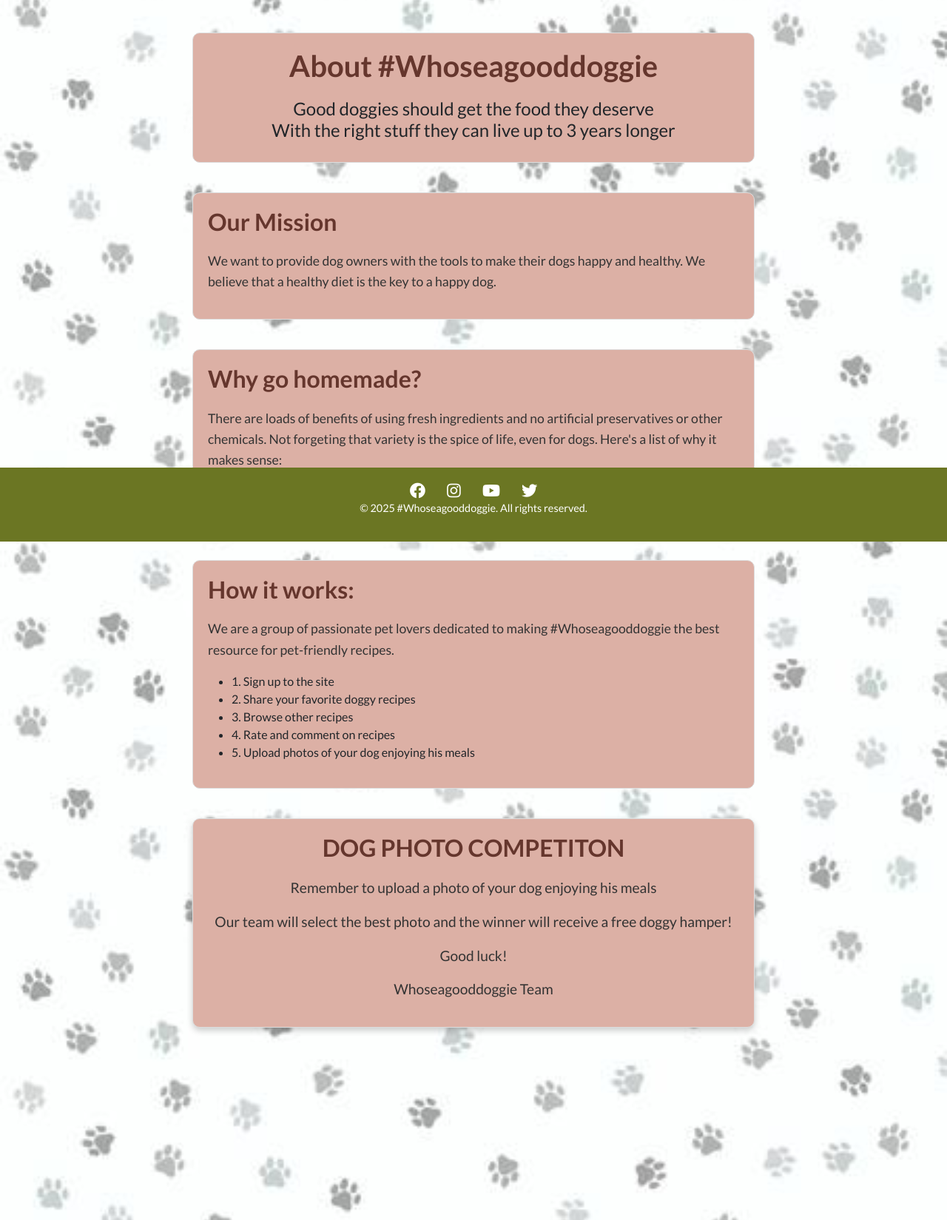
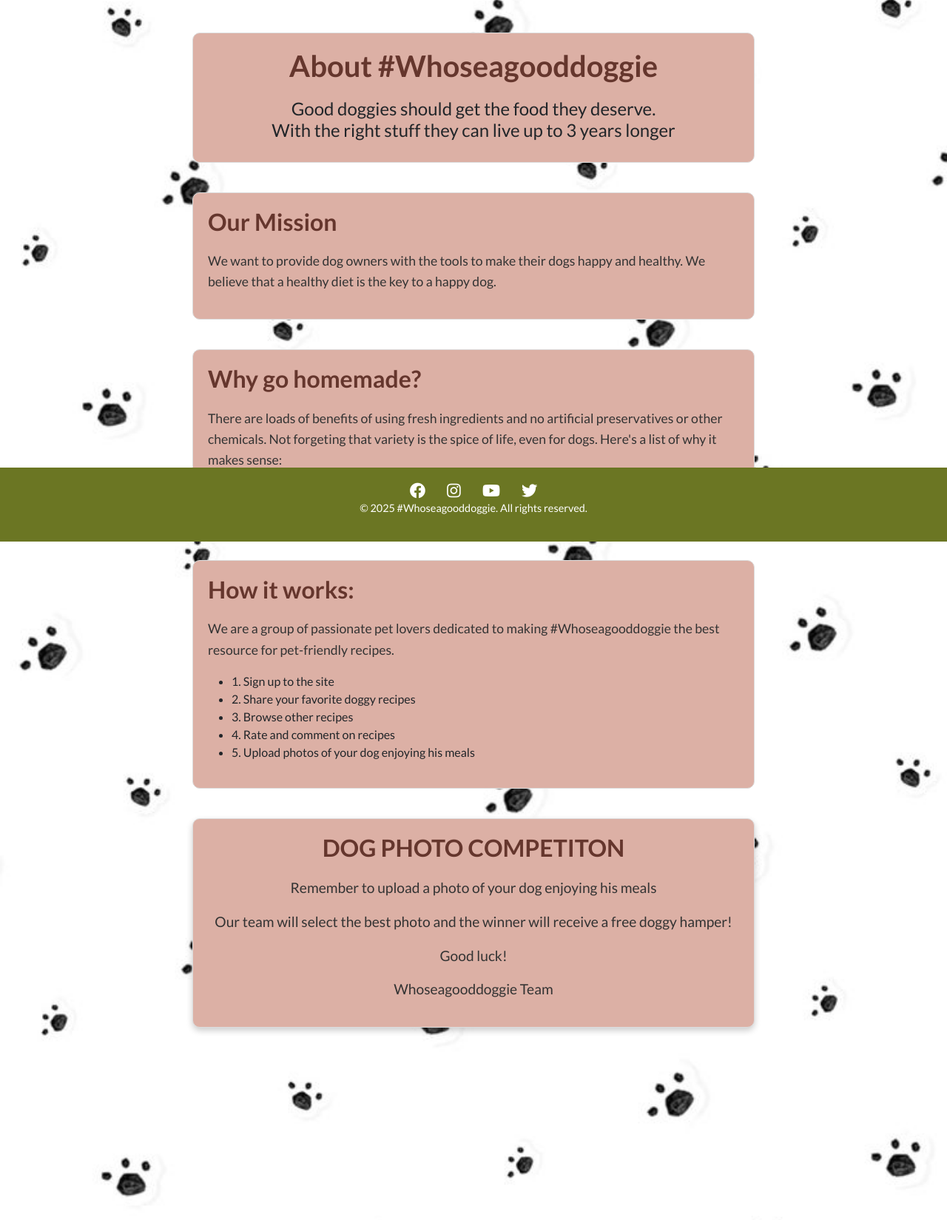
Before and after one commit to benwade37/MenuK9, a Django app: page /about/ in a window 1280 px wide. Shown: the part 68-1717 px from the top of the page at 74% size. Run offline with Django 4.2, Linux system fonts and the light colour scheme.

Commit message:
background design changed

```diff
--- a/recipes/templates/recipes/about.html
+++ b/recipes/templates/recipes/about.html
@@ -6,7 +6,7 @@
 <div class="about-page">
     <section class="about-intro">
         <h1>About #Whoseagooddoggie</h1>
-        <h4>Good doggies should get the food they deserve <br>
+        <h4>Good doggies should get the food they deserve. <br>
             With the right stuff they can live up to 3 years longer</h4>
     </section>
 
--- a/static/assets/css/styles.css
+++ b/static/assets/css/styles.css
@@ -43,7 +43,7 @@
     margin: 0;
     padding: 0;
     box-sizing: border-box;
-    background-image: url('/static/assets/images/Paws.jpg'); /* Path to the image */
+    background-image: url('/static/assets/images/paws3.jpg'); /* Path to the image */
     background-size: cover; /* Ensures the image covers the entire viewport */
     background-repeat: no-repeat; /* Prevents the image from repeating */
     background-attachment: fixed; /* Keeps the background fixed during scrolling */
```
